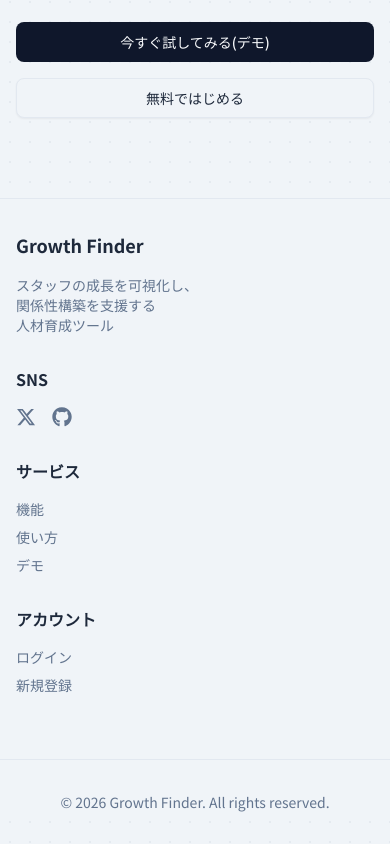
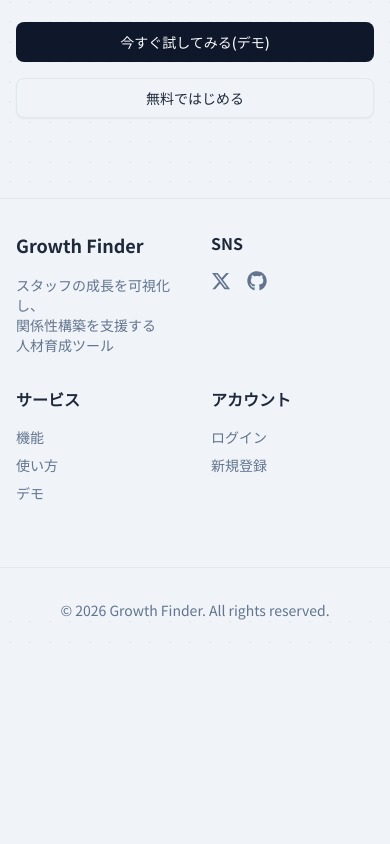
Before and after one commit to takeshi0518/growth-finder, a Next.js app: page / in a window 390 px wide. Shown: the part 3908-4752 px from the top of the page. After the commit the page ends 4560 px from the top, so only its background shows below. Built offline with nearby package versions, Linux system fonts and the light colour scheme.

Commit message:
refactor: フッターのレイアウトを修正 - グリッドレイアウトを修正 モバイル2列→PC4列へ変更

```diff
--- a/src/components/landing/footer.tsx
+++ b/src/components/landing/footer.tsx
@@ -4,11 +4,10 @@ import { Icons } from '../icon/icons';
 
 export default function Footer() {
   return (
-    <footer>
-      <div className="border-t bg-background">
+    <footer className="border-t bg-background">
       <Container>
         <div className="py-8 md:py-12">
-            <div className="grid grid-cols-1 md:grid-cols-2 lg:grid-cols-4 gap-8">
+          <div className="grid grid-cols-2 md:grid-cols-2 lg:grid-cols-4 gap-8">
             {/* ブランド情報 */}
             <div>
               <h3 className="font-bold text-lg mb-4">Growth Finder</h3>
@@ -96,16 +95,14 @@ export default function Footer() {
                 </li>
               </ul>
             </div>
-              {/* コピーライト */}
           </div>
         </div>
       </Container>
+      {/* コピーライト */}
       <div className="border-t mt-8 pt-8 mb-8 text-center text-sm text-muted-foreground">
         <p>
-            &copy; {new Date().getFullYear()} Growth Finder. All rights
-            reserved.
+          &copy; {new Date().getFullYear()} Growth Finder. All rights reserved.
         </p>
-        </div>
       </div>
     </footer>
   );
```
Lines whose indentation alone changed are shown as unchanged.
